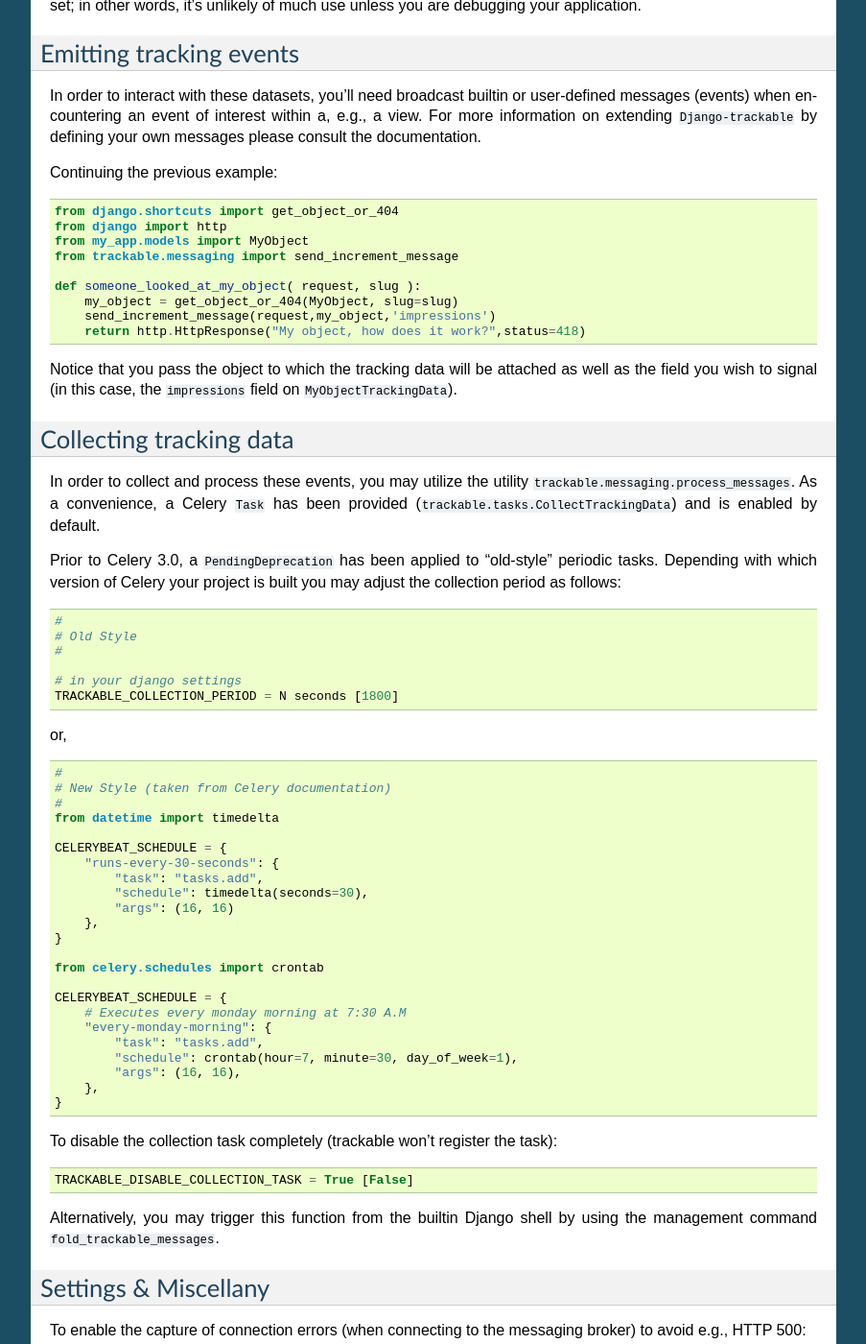
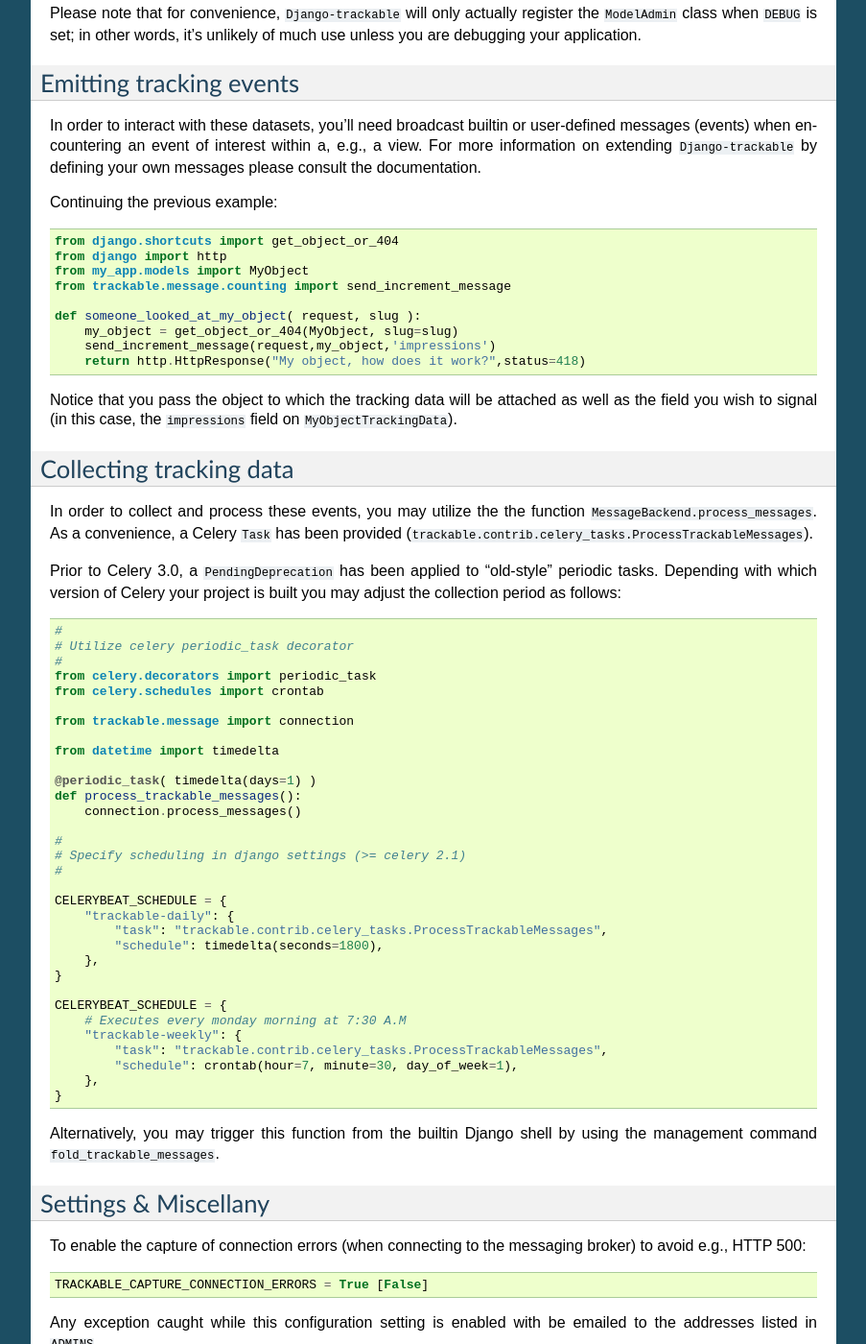
Before and after one commit to thomlinton/django-trackable, a Sphinx documentation site: the page built from docs/source/getting_started.rst, in a window 1280 px wide and 1400 px high, scrolled down 690 px. Shown: the whole window at 96% size, without its empty margins (198-1101 px from the left). Built offline with Sphinx 7.4.7, drawn with Linux system fonts in a browser that asks for light colours; some of the changed text lies outside the part shown.

Commit message:
Updating docs

```diff
--- a/docs/source/conf.py
+++ b/docs/source/conf.py
@@ -48,9 +48,9 @@ copyright = u'2010, Thom Linton'
 # built documents.
 #
 # The short X.Y version.
-version = '0.2'
+version = '0.3'
 # The full version, including alpha/beta/rc tags.
-release = '0.2.0'
+release = '0.3.1'
 
 # The language for content autogenerated by Sphinx. Refer to documentation
 # for a list of supported languages.
--- a/docs/source/getting_started.rst
+++ b/docs/source/getting_started.rst
@@ -13,10 +13,12 @@ For developers already accustomed to Django, ``Django-trackable`` employs an
 interface identical to ``django.contrib.admin``. It provides basic scaffolding
 with which to construct more complex tracking datasets; for example, time-series
 data is supported out-of-the-box. To construct your own tracking dataset models
-simple define your object, providing the proper incantations::
+simply define your object, providing the proper incantations::
 
     from django.contrib import admin
     from my_app.models import MyObject
+
+    from trackable.sites import site
     import trackable
 
     class MyObjectTrackableData(trackable.TrackableTimeSeriesData):
@@ -56,7 +58,7 @@ Continuing the previous example::
     from django.shortcuts import get_object_or_404
     from django import http
     from my_app.models import MyObject
-    from trackable.messaging import send_increment_message
+    from trackable.message.counting import send_increment_message
 
     def someone_looked_at_my_object( request, slug ):
         my_object = get_object_or_404(MyObject, slug=slug)
@@ -71,50 +73,46 @@ the field you wish to signal (in this case, the ``impressions`` field on
 Collecting tracking data
 ------------------------
 
-In order to collect and process these events, you may utilize the utility
-``trackable.messaging.process_messages``. As a convenience, a Celery ``Task`` has been
-provided (``trackable.tasks.CollectTrackingData``) and is enabled by default.
+In order to collect and process these events, you may utilize the the function
+``MessageBackend.process_messages``. As a convenience, a Celery ``Task`` has been
+provided (``trackable.contrib.celery_tasks.ProcessTrackableMessages``).
 
 Prior to Celery 3.0, a ``PendingDeprecation`` has been applied to "old-style" periodic tasks.
 Depending with which version of Celery your project is built you may adjust the collection
 period as follows::
 
     #
-    # Old Style
+    # Utilize celery periodic_task decorator
+    #
+    from celery.decorators import periodic_task
+    from celery.schedules import crontab
+
+    from trackable.message import connection
+
+    from datetime import timedelta
+
+    @periodic_task( timedelta(days=1) )
+    def process_trackable_messages():
+        connection.process_messages()
+
+    #
+    # Specify scheduling in django settings (>= celery 2.1)
     #
 
-    # in your django settings
-    TRACKABLE_COLLECTION_PERIOD = N seconds [1800]
-
-or, ::
-
-    #
-    # New Style (taken from Celery documentation)
-    #
-    from datetime import timedelta
-
     CELERYBEAT_SCHEDULE = {
-        "runs-every-30-seconds": {
-            "task": "tasks.add",
-            "schedule": timedelta(seconds=30),
-            "args": (16, 16)
+        "trackable-daily": {
+            "task": "trackable.contrib.celery_tasks.ProcessTrackableMessages",
+            "schedule": timedelta(seconds=1800),
         },
     }
 
-    from celery.schedules import crontab
-
     CELERYBEAT_SCHEDULE = {
         # Executes every monday morning at 7:30 A.M
-        "every-monday-morning": {
-            "task": "tasks.add",
+        "trackable-weekly": {
+            "task": "trackable.contrib.celery_tasks.ProcessTrackableMessages",
             "schedule": crontab(hour=7, minute=30, day_of_week=1),
-            "args": (16, 16),
         },
     }
-
-To disable the collection task completely (trackable won't register the task)::
-
-    TRACKABLE_DISABLE_COLLECTION_TASK = True [False]
 
 Alternatively, you may trigger this function from the builtin Django shell by using the
 management command ``fold_trackable_messages``.
--- a/docs/source/running_tests.rst
+++ b/docs/source/running_tests.rst
@@ -6,7 +6,11 @@ Running tests
 =============
 
 
-In order to run the tests packaged with Django-trackable as a standalone application, utilize the buildout recipes to build the application and ensure that ``celeryd`` is assigned the correct (testing) database while running. E.g.,::
+In order to run the tests packaged with Django-trackable as a standalone application, utilize the buildout recipes to build the application and ensure that ``celeryd`` is assigned the correct (testing) database while running.
+
+These tests might or might not be of much use and, at the time of this writing, directly test only the correctness of the provided ``Celery`` task.
+
+E.g.,::
 
     DATABASES = {
         'default': {
```
Also changed, not shown: other parts of docs/source/getting_started.rst (+2 -2 lines).
